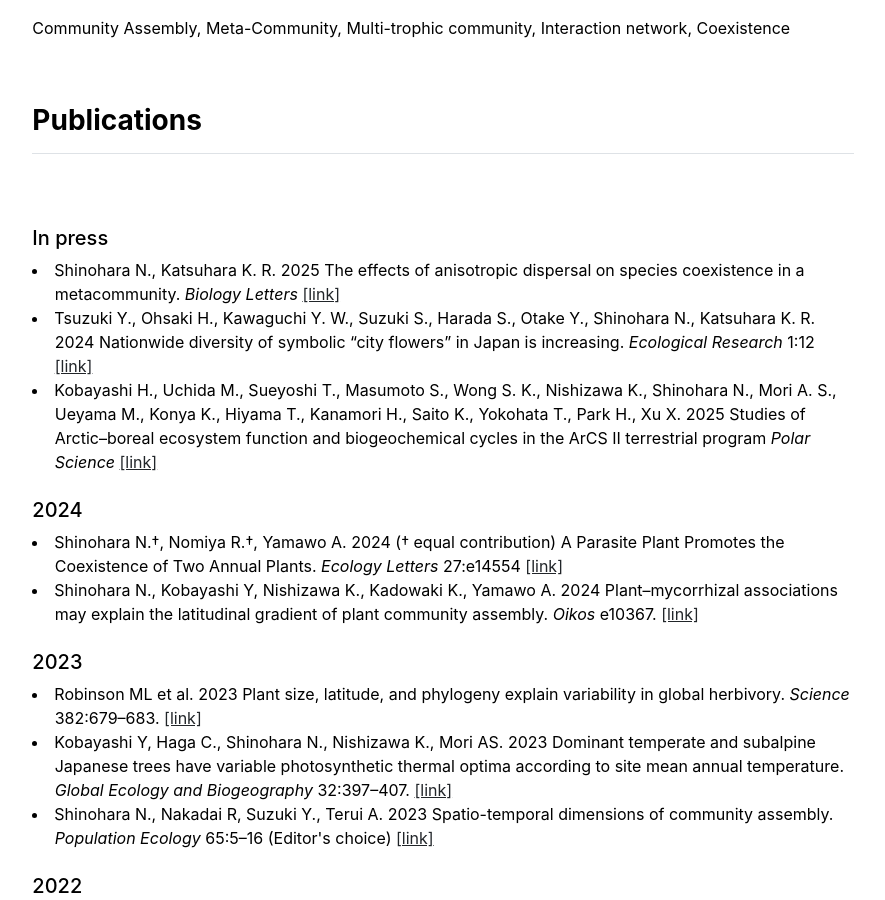
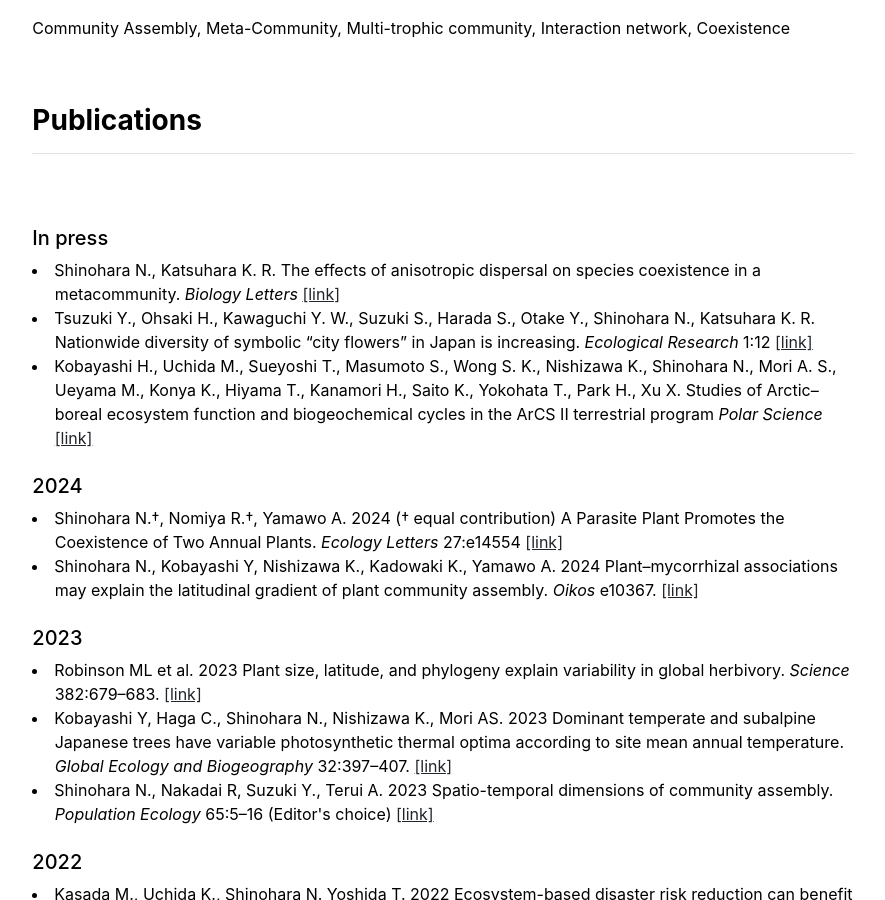
Before and after one commit to snaoto/snaoto.github.io, a Jekyll site: the page built from index.md, in a window 1280 px wide and 900 px high, scrolled down 592 px. Shown: the whole window, without its empty margins (197-1082 px from the left). Built offline with Jekyll 4.4.1, drawn with Linux system fonts in a browser that asks for light colours.

Commit message:
Update publications.html
Updated publication

```diff
--- a/_includes/publications.html
+++ b/_includes/publications.html
@@ -26,9 +26,9 @@
 
     <!-- <br><h5>In press</h5> -->
     <br><h5>In press</h5>
-    <li>Shinohara N., Katsuhara K. R. 2025 The effects of anisotropic dispersal on species coexistence in a metacommunity. <i>Biology Letters</i> <a href = target = "_blank"> [link] </a> </li>
-    <li>Tsuzuki Y., Ohsaki H., Kawaguchi Y. W., Suzuki S., Harada S., Otake Y., Shinohara N., Katsuhara K. R. 2024 Nationwide diversity of symbolic “city flowers” in Japan is increasing. <i>Ecological Research</i> 1:12 <a href = https://doi.org/10.1111/1440-1703.12540 target = "_blank"> [link] </a> </li>
-    <li>Kobayashi H., Uchida M., Sueyoshi T., Masumoto S., Wong S. K., Nishizawa K., Shinohara N., Mori A. S., Ueyama M., Konya K., Hiyama T., Kanamori H., Saito K., Yokohata T., Park H., Xu X. 2025 Studies of Arctic–boreal ecosystem function and biogeochemical cycles in the ArCS II terrestrial program <i>Polar Science</i> <a href = https://doi.org/10.1016/j.polar.2025.101164 target = "_blank"> [link] </a> </li>
+    <li>Shinohara N., Katsuhara K. R. The effects of anisotropic dispersal on species coexistence in a metacommunity. <i>Biology Letters</i> <a href = https://royalsocietypublishing.org/doi/10.1098/rsbl.2024.0537 target = "_blank"> [link] </a> </li>
+    <li>Tsuzuki Y., Ohsaki H., Kawaguchi Y. W., Suzuki S., Harada S., Otake Y., Shinohara N., Katsuhara K. R. Nationwide diversity of symbolic “city flowers” in Japan is increasing. <i>Ecological Research</i> 1:12 <a href = https://doi.org/10.1111/1440-1703.12540 target = "_blank"> [link] </a> </li>
+    <li>Kobayashi H., Uchida M., Sueyoshi T., Masumoto S., Wong S. K., Nishizawa K., Shinohara N., Mori A. S., Ueyama M., Konya K., Hiyama T., Kanamori H., Saito K., Yokohata T., Park H., Xu X. Studies of Arctic–boreal ecosystem function and biogeochemical cycles in the ArCS II terrestrial program <i>Polar Science</i> <a href = https://doi.org/10.1016/j.polar.2025.101164 target = "_blank"> [link] </a> </li>
 
     <br><h5>2024</h5>
     <li>Shinohara N.†, Nomiya R.†, Yamawo A. 2024 († equal contribution) A Parasite Plant Promotes the Coexistence of Two Annual Plants. <i>Ecology Letters</i> 27:e14554 <a href = https://doi.org/10.1111/ele.14554 target = "_blank"> [link] </a> </li>
```
